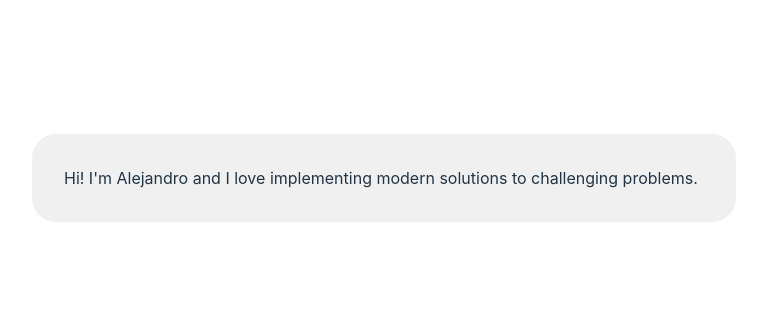
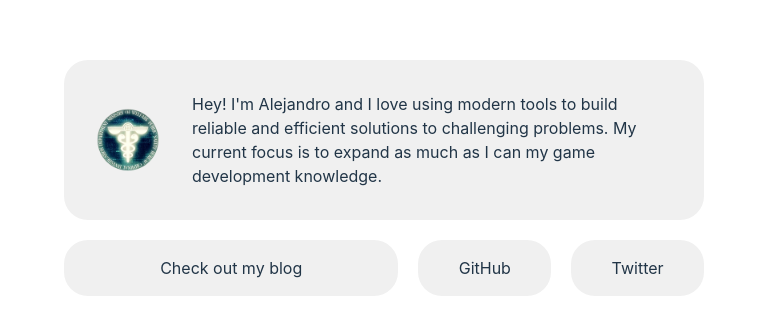
Before and after one commit to pascualex/gh-pages, a Svelte app: page / in a window 1280 px wide. Shown: the part 222-556 px from the top of the page, without its empty margins (256-1023 px from the left). Built offline with nearby package versions, Linux system fonts and the light colour scheme.

Commit message:
add basic about me

```diff
--- a/src/App.svelte
+++ b/src/App.svelte
@@ -1,9 +1,9 @@
 <script lang="ts">
-  import Profile from "./lib/Profile.svelte";
+  import AboutMe from "./lib/AboutMe.svelte";
 </script>
 
 <main>
-  <Profile/>
+  <AboutMe/>
 </main>
 
 <style>
--- a/src/app.css
+++ b/src/app.css
@@ -15,6 +15,12 @@
   -webkit-text-size-adjust: 100%;
 }
 
+*{
+  padding: 0px;
+  margin: 0px;
+  box-sizing: border-box;
+}
+
 a {
   font-weight: 500;
   color: #646cff;
@@ -30,16 +36,6 @@ body {
   place-items: center;
   min-width: 320px;
   min-height: 100vh;
-}
-
-h1 {
-  margin: 0;
-  font-size: 3.2em;
-  line-height: 1.1;
-}
-
-p {
-  margin: 0;
 }
 
 #app {
--- /dev/null
+++ b/src/lib/AboutMe.svelte
@@ -0,0 +1,76 @@
+<script lang="ts">
+</script>
+
+<div class="about-me">
+  <div class="card main">
+    <img class="portrait" src="src/assets/portrait.png" alt="Portrait"/>
+    <div>
+      <p class="presentation">
+        Hey! I'm Alejandro and I love using modern tools to build reliable and efficient solutions to challenging problems.
+        My current focus is to expand as much as I can my game development knowledge.
+      </p>
+    </div>
+  </div>
+  <div class="links">
+    <div class="card link blog">
+    Check out my blog
+    </div>
+    <div class="card link github">
+      GitHub
+    </div>
+    <div class="card link twitter">
+      Twitter
+    </div>
+  </div>
+</div>
+
+<style>
+  .about-me {
+    width: 640px;
+    display: flex;
+    flex-direction: column;
+    gap: 20px;
+  }
+
+  .card {
+    background-color: rgb(240, 240, 240);
+    border-radius: 24px;
+    justify-content: center;
+    align-items: center;
+  }
+
+  .main {
+    padding: 32px;
+    display: flex;
+    gap: 32px;
+  }
+
+  .portrait {
+    width: 64px;
+    height: 64px;
+  }
+
+  .links {
+    display: flex;
+    justify-content: space-between;
+    align-items: stretch;
+    gap: 20px;
+  }
+
+  .link {
+    padding: 16px;
+    display: flex;
+  }
+
+  .blog {
+    flex: 3;
+  }
+
+  .github {
+    flex: 1;
+  }
+
+  .twitter {
+    flex: 1;
+  }
+</style>
--- a/src/lib/Profile.svelte
+++ /dev/null
@@ -1,19 +0,0 @@
-<script lang="ts">
-  let count = 0;
-  const increment = () => {
-    count += 1;
-  };
-</script>
-
-<div class="card">
-  <p>Hi! I'm Alejandro and I love implementing modern solutions to challenging problems.</p>
-</div>
-
-<style>
-  .card {
-    width: 640px;
-    padding: 32px;
-    background-color: rgb(240, 240, 240);
-    border-radius: 24px;
-  }
-</style>
```
Also changed, not shown: src/assets/portrait.png (added), src/assets/svelte.svg (deleted).
